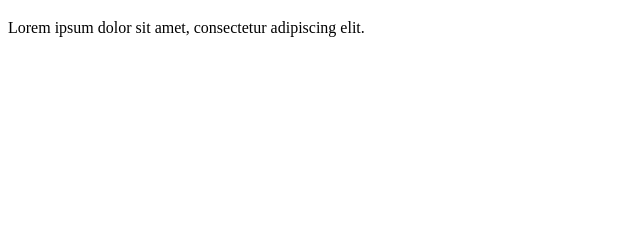
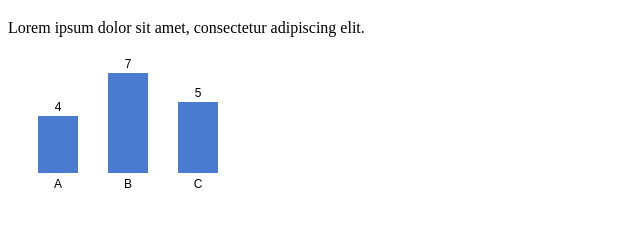
Before and after one commit to t-whiteley/claude_routine_test, a plain HTML site: page index.html in a window 1280 px wide. Shown: the part 61-288 px from the top of the page, without its empty margins (0-640 px from the left). Drawn offline with Linux system fonts and the light colour scheme.

Commit message:
BUS-3: Add tiny 3-bar chart (A=4, B=7, C=5) to landing page
Co-Authored-By: Claude Opus 5.5 <noreply@anthropic.com>
Claude-Session: https://claude.ai/code/session_01EcVjkt3FszxB835jwSmxZi

```diff
--- a/index.html
+++ b/index.html
@@ -4,5 +4,12 @@
 <body>
 <h1>Hello World</h1>
 <p>Lorem ipsum dolor sit amet, consectetur adipiscing elit.</p>
+<svg width="240" height="140" viewBox="0 0 240 140" role="img" aria-label="Bar chart: A 4, B 7, C 5" font-family="sans-serif" font-size="12" text-anchor="middle">
+  <rect x="30" y="63" width="40" height="57" fill="#4a7bd0"/>
+  <rect x="100" y="20" width="40" height="100" fill="#4a7bd0"/>
+  <rect x="170" y="49" width="40" height="71" fill="#4a7bd0"/>
+  <text x="50" y="58">4</text><text x="120" y="15">7</text><text x="190" y="44">5</text>
+  <text x="50" y="135">A</text><text x="120" y="135">B</text><text x="190" y="135">C</text>
+</svg>
 </body>
 </html>
```
